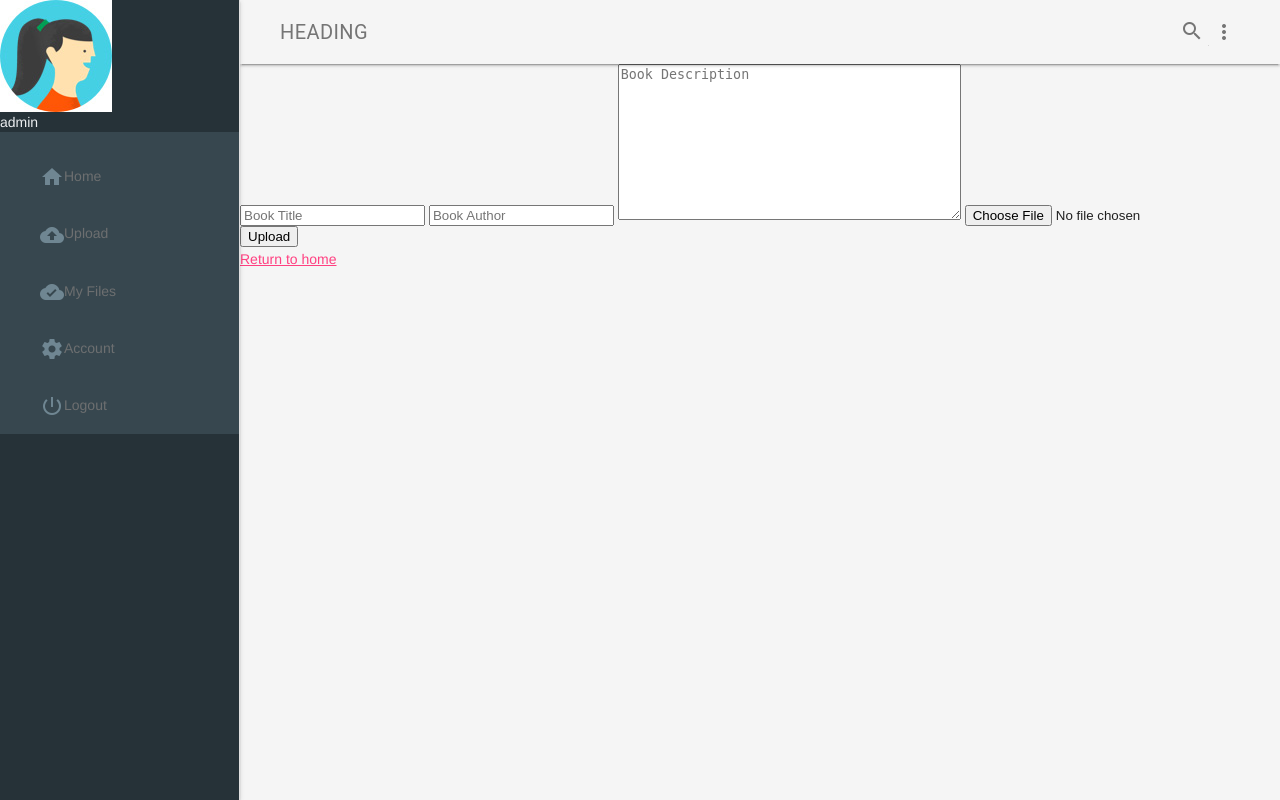
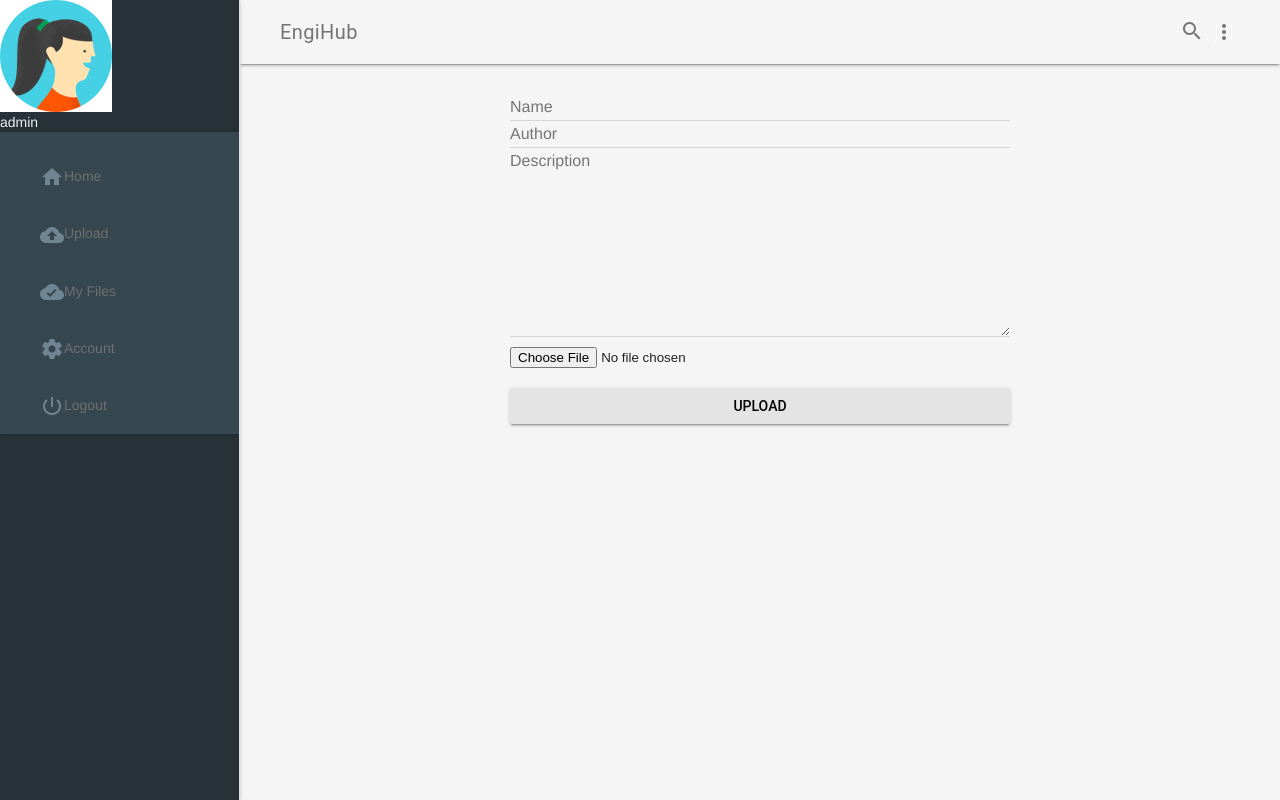
Before and after one commit to himanshu-nain/EngiHub, a Django app: page /upload/ in a window 1280 px wide. Run offline with Django 3.2, Linux system fonts and the light colour scheme; a user stored in the database is signed in; some libraries are stand-ins or nearby versions.

Commit message:
Updated Upload form

```diff
--- a/main/forms.py
+++ b/main/forms.py
@@ -16,9 +16,9 @@ class UserForm(forms.ModelForm):
 
 
 class FileForm(forms.ModelForm):
-    name = forms.CharField(widget=forms.TextInput(attrs={'placeholder': 'Book Title', 'class': 'form-control w-25'}))
-    author = forms.CharField(widget=forms.TextInput(attrs={'placeholder': 'Book Author', 'class': 'form-control w-25'}))
-    desc = forms.CharField(widget=forms.Textarea(attrs={'placeholder': 'Book Description', 'class': 'form-control w-25'}))
+    name = forms.CharField(widget=forms.TextInput(attrs={'placeholder': 'Name', 'class': 'mdl-textfield__input'}))
+    author = forms.CharField(widget=forms.TextInput(attrs={'placeholder': 'Author', 'class': 'mdl-textfield__input'}))
+    desc = forms.CharField(widget=forms.Textarea(attrs={'placeholder': 'Description', 'class': 'mdl-textfield__input'}))
 
     class Meta:
         model = File
--- a/static/file/style.css
+++ b/static/file/style.css
@@ -190,6 +190,16 @@ padding: 10px;
 padding: 10px;
 }
 
+form {
+    margin: 0px auto;
+    max-width: 500px;
+    margin-top: 30px;
+}
+
+form > * {
+padding : 10px 0px;;
+}
+
 @media screen and (max-width: 600px) {
     .card {
     width: 100%;
--- a/templates/dashboard/base-login.html
+++ b/templates/dashboard/base-login.html
@@ -20,7 +20,7 @@
 <div class="demo-layout mdl-layout mdl-js-layout mdl-layout--fixed-drawer mdl-layout--fixed-header">
       <header class="demo-header mdl-layout__header mdl-color--grey-100 mdl-color-text--grey-600">
         <div class="mdl-layout__header-row">
-          <span class="mdl-layout-title"> HEADING </span>
+          <span class="mdl-layout-title"> EngiHub </span>
           <div class="mdl-layout-spacer"></div>
           <div class="mdl-textfield mdl-js-textfield mdl-textfield--expandable">
             <label class="mdl-button mdl-js-button mdl-button--icon" for="search">
--- a/templates/dashboard/dashboard.html
+++ b/templates/dashboard/dashboard.html
@@ -17,7 +17,7 @@
 
 <div class="mdl-card mdl-shadow--2dp mdl-card--horizontal">
   <div class="mdl-card__media">
-    <img src="http://placehold.it/150x200/DC143C/FFFFFF" alt="img">
+    <img src="http://placehold.it/150x200/46B6AC/FFFFFF" alt="img">
   </div>
     <div class="mdl-card__title">
       <h2 class="mdl-card__title-text">File Name</h2>
--- a/templates/file/upload.html
+++ b/templates/file/upload.html
@@ -1,18 +1,23 @@
 {% extends 'dashboard/base-login.html' %}
 {% block title %}Upload | EngiHub{% endblock %}
 {% load static staticfiles %}
+ {% block stylesheets %}
+
+    <link rel="stylesheet" href={% static "file/style.css" %}>
+
+{% endblock %}
+
+{% block content %}
 
 
-{% block content %}
   <form role="form" action="" method="post" enctype="multipart/form-data">
     {% csrf_token %}
     {% for field in form %}
         {{ field }}
     {% endfor %}
     <div class="form-group">
-        <button class="btn w-25 btn-outline-primary btn-block " type="submit">Upload</button>
+        <button class="mdl-button mdl-js-button mdl-button--raised" type="submit">Upload</button>
     </div>
   </form>
 
-  <p><a href="{% url 'main:dashboard' %}">Return to home</a></p>
 {% endblock %}
```
Also changed, not shown: static/dashboard/dash.css (+9 -0 lines), db.sqlite3.
